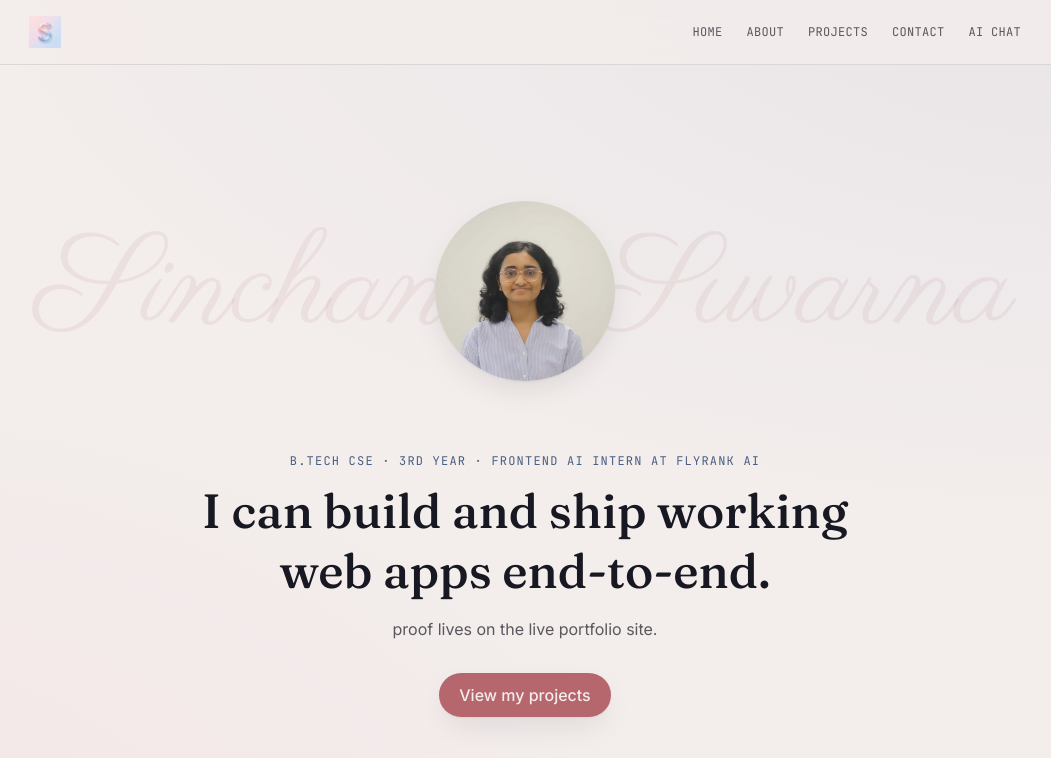
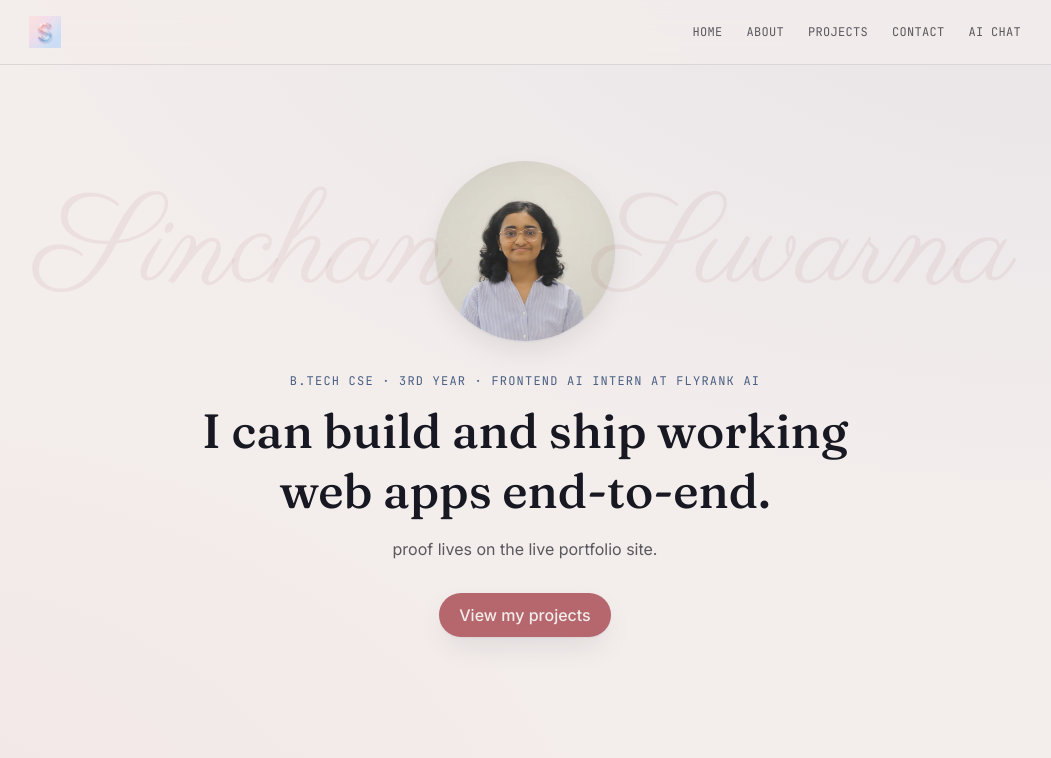
Before and after one commit to Chan-nie/capstone-project, a Next.js app: page / in a window 1280 px wide. Shown: the top 758 px of the page, without its empty margins (115-1166 px from the left). Built offline with nearby package versions, Linux system fonts and the light colour scheme.

Commit message:
Updated home page

```diff
--- a/src/app/globals.css
+++ b/src/app/globals.css
@@ -26,6 +26,11 @@
   --foreground: var(--color-ink);
 }
 
+html,
+body {
+  overflow-x: clip;
+}
+
 body {
   background:
     radial-gradient(1200px 600px at 100% -10%, color-mix(in oklab, var(--color-serenity) 12%, transparent), transparent),
--- a/src/app/layout.tsx
+++ b/src/app/layout.tsx
@@ -36,7 +36,7 @@ export default function RootLayout({ children }: { children: React.ReactNode })
   return (
     <html lang="en" className={`${fraunces.variable} ${inter.variable} ${jetbrainsMono.variable} ${parisienne.variable}`}>
       <body className="min-h-dvh font-body text-ink">
-        <header className="sticky top-0 z-10 border-b border-ink/10 bg-paper/80 backdrop-blur-md">
+        <header className="sticky top-0 z-50 border-b border-ink/10 bg-paper/80 backdrop-blur-md">
           <nav className="mx-auto flex max-w-5xl items-center justify-between px-4 py-4">
             <Link href="/" className="flex items-center">
               <Image
--- a/src/app/page.tsx
+++ b/src/app/page.tsx
@@ -4,23 +4,23 @@ import Link from "next/link";
 export default function HomePage() {
   return (
     <main className="mx-auto max-w-3xl px-4 py-24 text-center">
-<div className="relative mx-auto flex items-center justify-center py-10">
-  <div
-    aria-hidden="true"
-    className="pointer-events-none absolute left-1/2 top-1/2 flex w-screen -translate-x-1/2 -translate-y-1/2 select-none items-center justify-center gap-[18vw] overflow-hidden whitespace-nowrap font-cursive leading-none text-rose-deep/10 sm:gap-36"
-    style={{ fontSize: "clamp(2.75rem, 16vw, 8rem)" }}
-  >
-    <span>Sinchan</span>
-    <span>Suvarna</span>
-  </div>
+      <div className="relative mx-auto flex flex-col items-center justify-center gap-4 py-10 sm:block sm:h-[180px]">
         <Image
           src="/images/headshot.jpg"
           alt="Sinchan Suvarna"
           width={180}
           height={180}
-    className="relative z-10 rounded-full object-cover shadow-soft"
+          className="relative mx-auto rounded-full object-cover shadow-soft sm:absolute sm:left-1/2 sm:top-1/2 sm:-translate-x-1/2 sm:-translate-y-1/2"
           priority
         />
+        <div
+          aria-hidden="true"
+          className="pointer-events-none static order-2 flex select-none flex-col items-center justify-center gap-0 whitespace-nowrap font-cursive leading-none text-rose-deep/10 sm:absolute sm:left-1/2 sm:top-1/2 sm:w-screen sm:-translate-x-1/2 sm:-translate-y-1/2 sm:flex-row sm:justify-center sm:gap-8 md:gap-20 lg:gap-36"
+          style={{ fontSize: "clamp(2rem, 10vw, 8rem)" }}
+        >
+          <span>Sinchan</span>
+          <span>Suvarna</span>
+        </div>
       </div>
 
       <p className="mt-8 font-mono text-xs uppercase tracking-widest text-serenity-deep">
```
Lines whose indentation alone changed are shown as unchanged.
